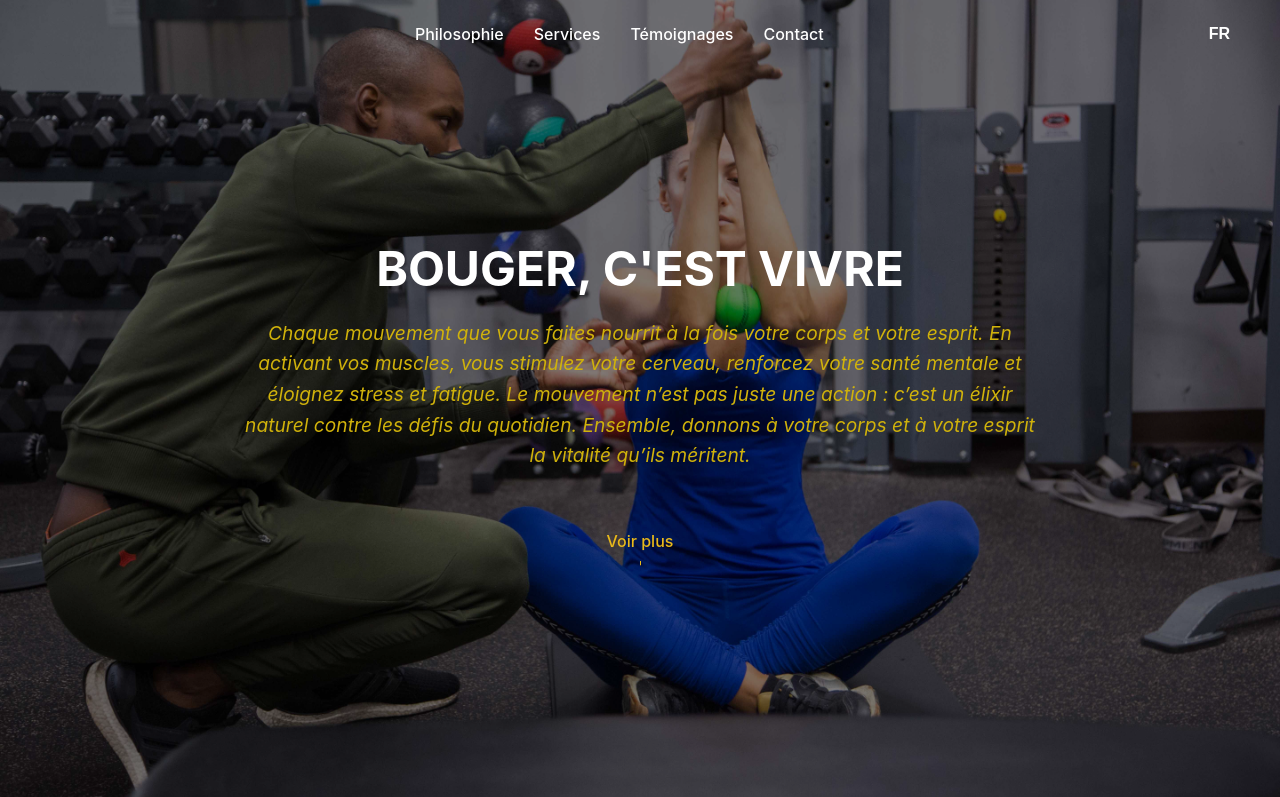
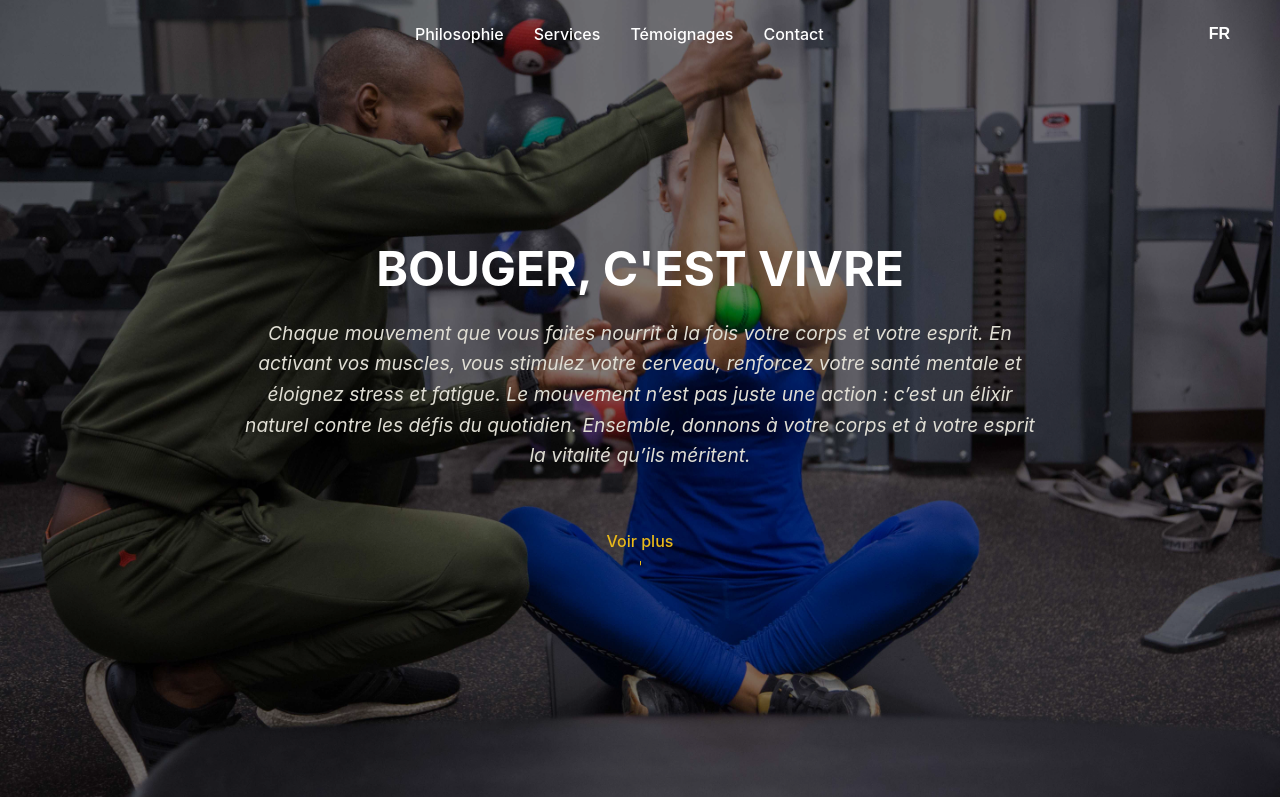
Before and after one commit to Matt0107/jctrainer, a React (Create React App) app: page / in a window 1280 px wide. Shown: the top 797 px of the page. Built offline with nearby package versions, Linux system fonts and the light colour scheme.

Commit message:
couleur changée

```diff
--- a/src/styles/HeroSection.css
+++ b/src/styles/HeroSection.css
@@ -42,7 +42,7 @@
   line-height: 1.6;
   max-width: 800px;
   margin: 0 auto 40px auto; /* Centrage et espacement */
-  color: #d0b20b; /* Couleur dorée pour le texte */
+  color: #e0ded4; /* Couleur dorée pour le texte */
 }
 
 /* Scroll Indicator */
```
